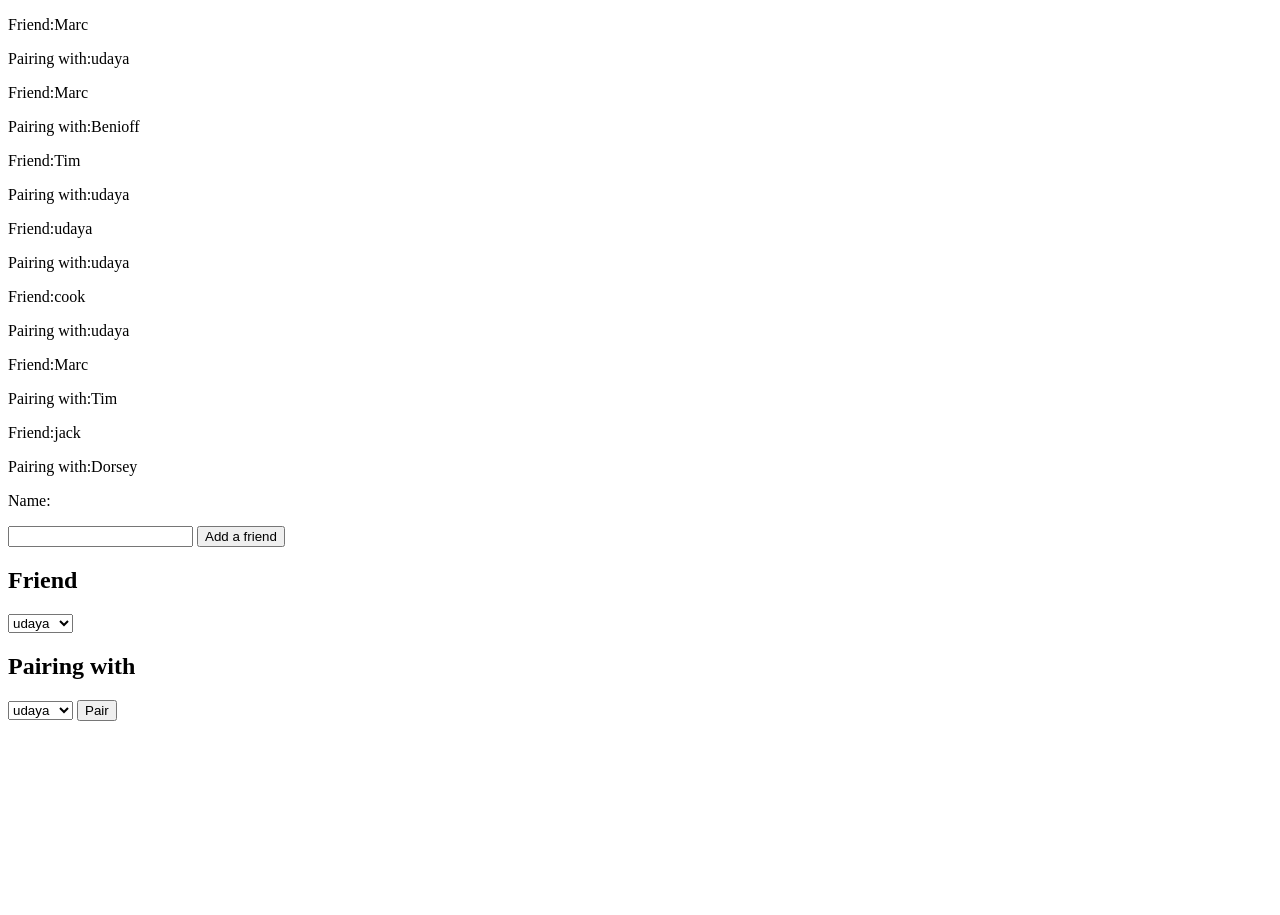
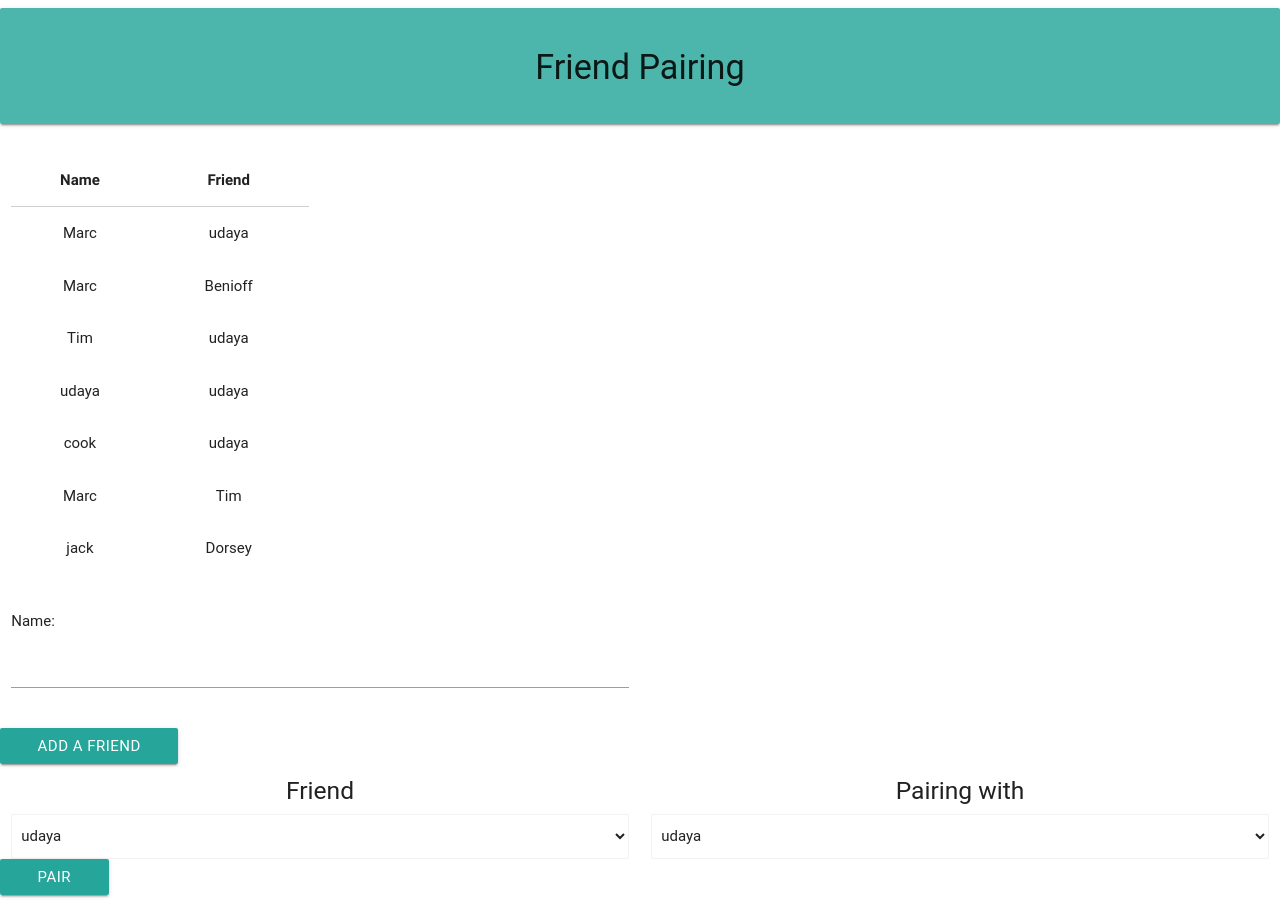
Before and after one commit to stuffyUdaya/Django, a Django app: page / in a window 1280 px wide. Before the commit the page ends 721 px from the top, so only its background shows below. Run offline with Django 3.2, Linux system fonts and the light colour scheme; data comes from the database, SQL or seed files in the repository; both versions use the stored data as it was after the commit; some libraries are stand-ins or nearby versions; some web fonts are replaced.

Commit message:
made changes to pairing friends

```diff
--- a/pairfriends/apps/pair_app/templates/pair_app/index.html
+++ b/pairfriends/apps/pair_app/templates/pair_app/index.html
@@ -1,25 +1,54 @@
 <!DOCTYPE html>
 <html>
   <head>
+<link rel="stylesheet" href="https://cdnjs.cloudflare.com/ajax/libs/materialize/0.97.8/css/materialize.min.css">
     <meta charset="utf-8">
     <title></title>
   </head>
   <body>
-    {%for pair in pairs%}
-    <p>Friend:{{pair.friend.name}}</p>
-    <p>Pairing with:{{pair.person1.name}}</p>
-    {%endfor%}
+    <div class="card-panel teal lighten-2"><h4 class="center-align">Friend Pairing</h4></div>
+    <div class="row">
+    <div class="input-field col s3">
+    <table class="centered">
+      <thead>
+        <tr>
+          <th>Name</th>
+          <th>Friend</th>
+        </tr>
+      </thead>
+      <tbody>
+        {%for pair in pairs%}
+        <tr>
+          <td>{{pair.friend.name}}</td>
+          <td>{{pair.person1.name}}</td>
+        </tr>
+        {%endfor%}
+      </tbody>
+    </table>
+  </div>
+</div>
+
     <form action="/addfriend" method="post">
       {% csrf_token %}
+      <div class="row">
+      <div class="col s6">
       <p>Name:</p><input type="text" name="friend">
-      <input type="submit"value="Add a friend">
+    </div>
+  </div>
+  <div class="col s6">
+  <button class="btn waves-effect waves-light" type="submit" name="action">Add a Friend
+<i class="material-icons right"></i>
+</button>
+</div>
     </form>
 
     <form action="/pairfriends" method="post">
 
       {% csrf_token %}
-    <h2>Friend</h2>
-    <select name="pairee">
+      <div class="row">
+      <div class="col s6">
+    <h5 class="center-align">Friend</h5>
+    <select class="browser-default" name="pairee">
     {%for friend in friends%}
 
 
@@ -27,8 +56,10 @@
   {%endfor%}
 
 </select>
-<h2>Pairing with</h2>
-<select name="pairer">
+</div>
+<div class="col s6">
+<h5 class="center-align">Pairing with</h5>
+<select class="browser-default" name="pairer">
 {%for friend in friends%}
 
 
@@ -36,8 +67,15 @@
 {%endfor%}
 
 </select>
-<input type="submit" value="Pair">
+</div>
+
+<button class="btn waves-effect waves-light","center-align" type="submit" name="action">Pair
+<i class="material-icons right"></i>
+</button>
+
 </form>
+
+</div>
 
 
 
```
Also changed, not shown: pairfriends/db.sqlite3.
